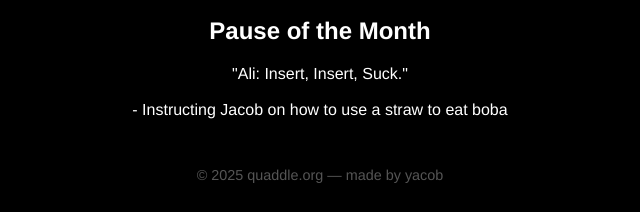
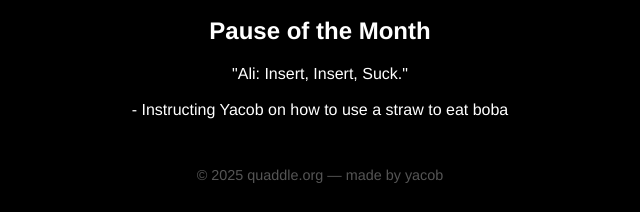
Before and after one commit to JacobRoutier15/quaddle, a plain HTML site: page index.html in a window 1280 px wide. Shown: the part 1379-1591 px from the top of the page, 320-960 px from the left. Drawn offline with Linux system fonts and the light colour scheme.

Commit message:
Update 4

```diff
--- a/index.html
+++ b/index.html
@@ -34,7 +34,7 @@
         <p>
           "Ali: Insert, Insert, Suck."
           <br/><br/>
-          - Instructing Jacob on how to use a straw to eat boba
+          - Instructing Yacob on how to use a straw to eat boba
         </p>
       </div>
     </section>
--- a/script.js
+++ b/script.js
@@ -214,3 +214,4 @@ const trackIndex = daysSinceStart >= 0 && daysSinceStart < spotifyTrackIDs.lengt
   spotifyEmbed.src = `https://open.spotify.com/embed/track/${trackID}`;
   spotifyEmbed.style.display = 'block';
 });
+// Small change for GitHub
```
